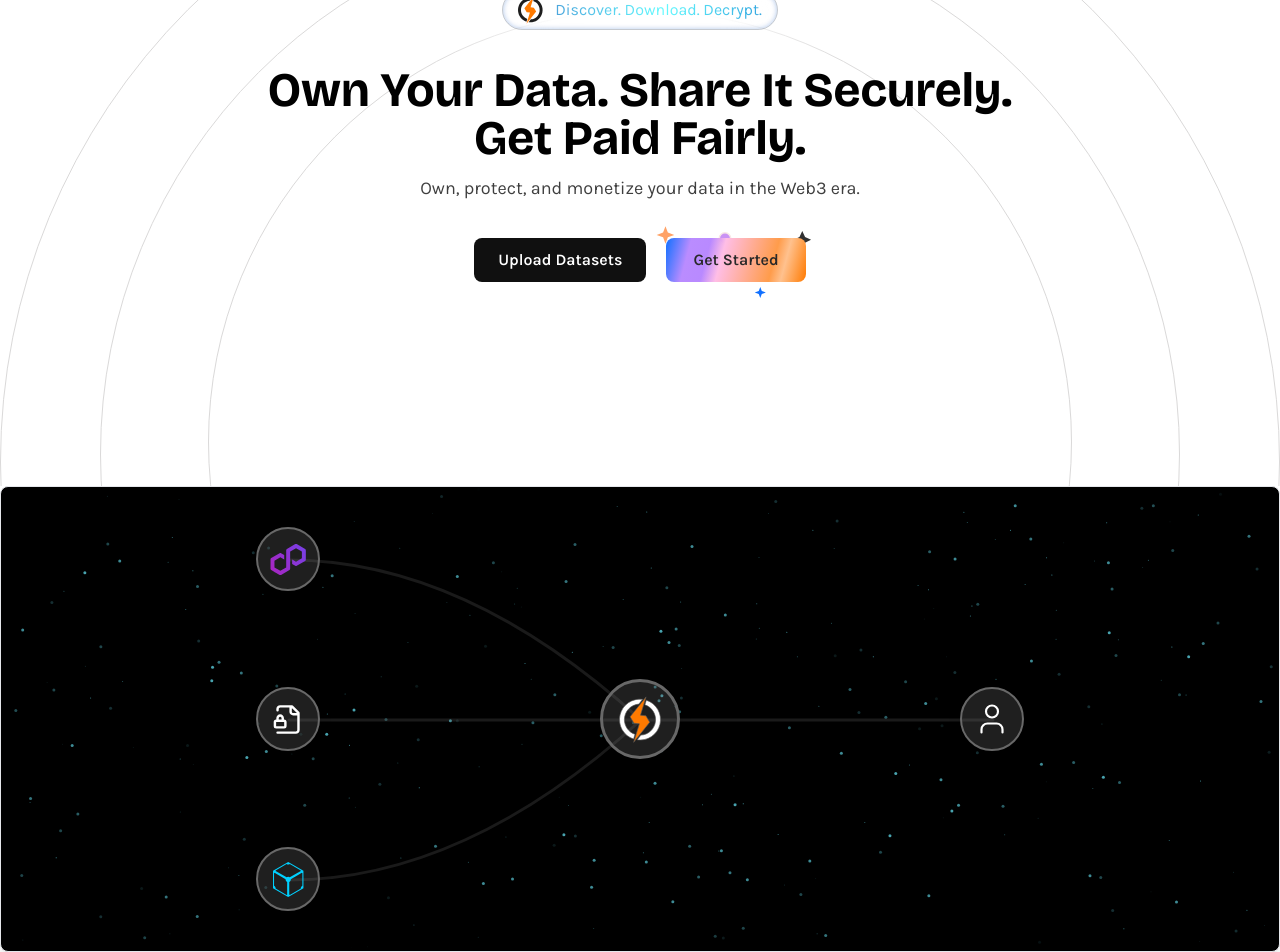
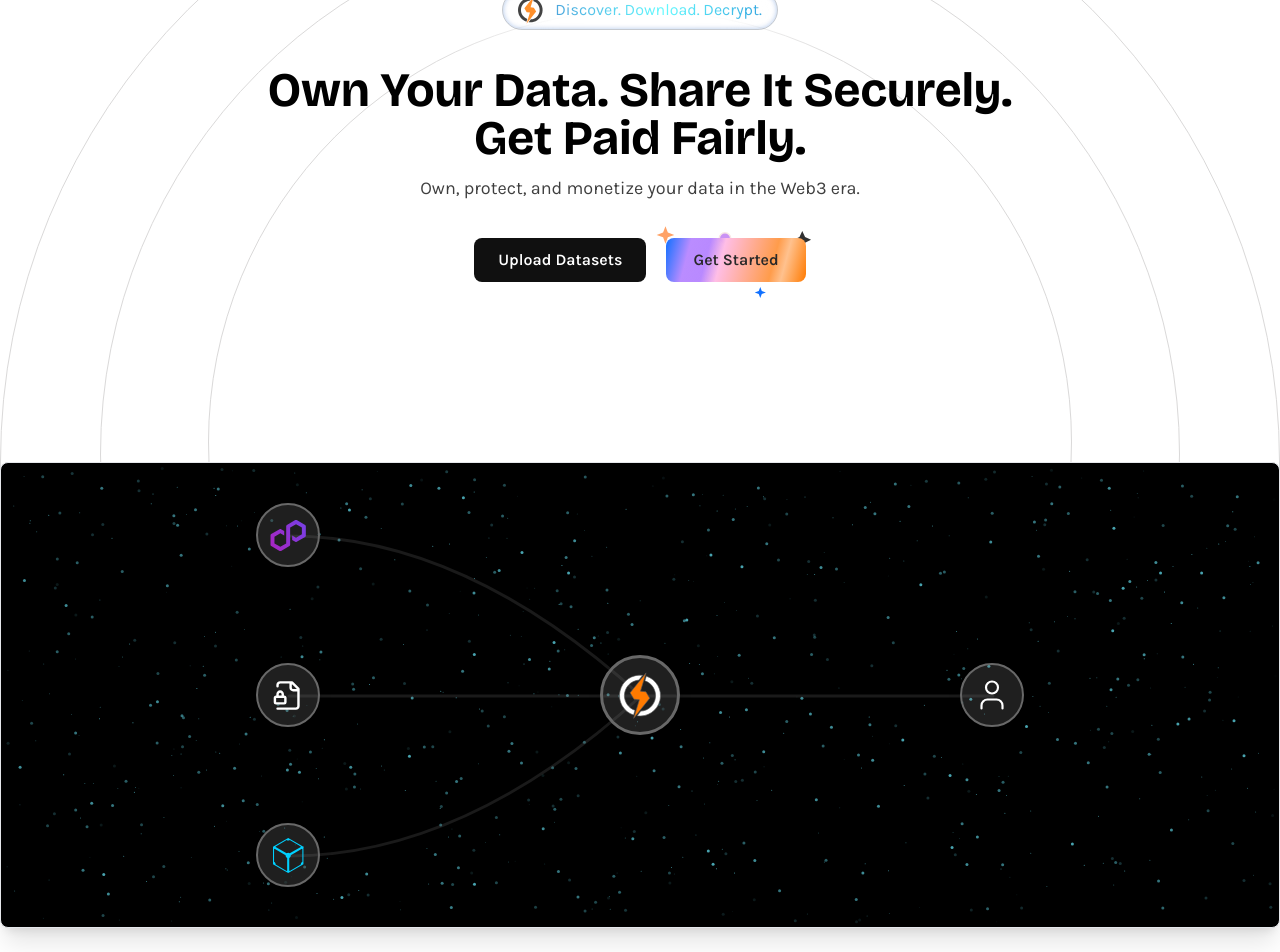
Before and after one commit to keynshare/Key-N-Share, a Next.js app in the folder client/: page / in a window 1280 px wide. Shown: the part 294-1246 px from the top of the page. Built offline with nearby package versions, Linux system fonts and the light colour scheme.

Commit message:
added animations

```diff
--- a/client/components/LandingPage/CircleBG.tsx
+++ b/client/components/LandingPage/CircleBG.tsx
@@ -1,17 +1,60 @@
+'use client'
+import { useEffect, useState } from 'react'
 
 function CircleBG() {
+  const [scrollProgress, setScrollProgress] = useState(0)
+  const [hiddenCircles, setHiddenCircles] = useState(0)
+
+  useEffect(() => {
+    const handleScroll = () => {
+      const scrollTop = window.scrollY
+      const windowHeight = window.innerHeight
+      const documentHeight = document.documentElement.scrollHeight
+
+
+      const progress = Math.min((scrollTop / (documentHeight - windowHeight)) * 100, 100)
+      setScrollProgress(progress)
+
+
+      let hidden = 0
+      if (progress > 20) hidden = 1
+      if (progress > 30) hidden = 2
+      if (progress > 40) hidden = 3
+
+      setHiddenCircles(hidden)
+    }
+
+    window.addEventListener('scroll', handleScroll)
+    return () => window.removeEventListener('scroll', handleScroll)
+  }, [])
+
   return (
     <>
     <div className="flex left-1/2 -translate-x-1/2 z-0  absolute w-screen overflow-hidden h-screen max-h-[700px] ">
 
-<div className=" w-[900px] h-[900px] xl:w-[1280px] xl:h-[1280px] absolute top-4 translate-y-5 left-1/2 -translate-x-1/2 aspect-square rounded-full border border-[#dad9d9] "/>
 
-<div className=" w-[740px] h-[740px] xl:w-[1080px] xl:h-[1080px] translate-y-28 top-4 xl:translate-y-28 absolute left-1/2 -translate-x-1/2 aspect-square rounded-full border border-[#dad9d9] "/>
+      <div
+        className={`w-[900px] h-[900px] xl:w-[1280px] xl:h-[1280px] absolute top-4 translate-y-5 left-1/2 -translate-x-1/2 aspect-square rounded-full border border-[#dad9d9] transition-opacity duration-200 ${
+          hiddenCircles >= 1 ? 'opacity-0' : 'opacity-100'
+        }`}
+      />
 
 
-<div className=" w-[558px] h-[558px] xl:w-[864px] xl:h-[864px]  translate-y-52 top-4 absolute left-1/2 -translate-x-1/2 aspect-square rounded-full border border-[#dad9d9] "/>
+      <div
+        className={`w-[740px] h-[740px] xl:w-[1080px] xl:h-[1080px] translate-y-28 top-4 xl:translate-y-28 absolute left-1/2 -translate-x-1/2 aspect-square rounded-full border border-[#dad9d9] transition-opacity duration-200 ${
+          hiddenCircles >= 2 ? 'opacity-0' : 'opacity-100'
+        }`}
+      />
 
-<div className=" h-[80vh] w-[30vw] lg:h-[65vw] lg:w-[20vw] -top-10 lg:-top-44  bg-white blur-2xl md:blur-3xl z-50 absolute left-1/2 -translate-x-1/2 aspect-square" />
+      <div
+        className={`w-[558px] h-[558px] xl:w-[864px] xl:h-[864px] translate-y-52 top-4 absolute left-1/2 -translate-x-1/2 aspect-square rounded-full border border-[#dad9d9] transition-opacity duration-200 ${
+          hiddenCircles >= 3 ? 'opacity-0' : 'opacity-100'
+        }`}
+      />
+
+
+     <div className=" h-[80vh] w-[30vw] lg:h-[65vw] lg:w-[20vw] -top-10 lg:-top-44  bg-white blur-2xl md:blur-3xl z-50 absolute left-1/2 -translate-x-1/2 aspect-square" />
+
 
     </div>
 
--- a/client/components/LandingPage/Diagram.tsx
+++ b/client/components/LandingPage/Diagram.tsx
@@ -1,5 +1,5 @@
 "use client"
-import {forwardRef, useRef} from 'react'
+import {forwardRef, useState,useEffect, useRef} from 'react'
 import BeamAnimation from '../Animations/BeamAnimation'
 import { Particles } from '../Animations/Particles'
 
@@ -85,14 +85,14 @@ const Icons = {
 }
 
 
- interface BeamAnimationDemoProps {
+ interface DiagramProp {
   className?: string
   icons?: typeof Icons
   beamColor?: string
   beamSpeed?: number
 }
 
-export const Diagram: React.FC<BeamAnimationDemoProps> = ({
+export const Diagram: React.FC<DiagramProp> = ({
   className,
   icons = Icons,
 
@@ -104,7 +104,25 @@ export const Diagram: React.FC<BeamAnimationDemoProps> = ({
   const div3Ref = useRef<HTMLDivElement>(null)
   const div4Ref = useRef<HTMLDivElement>(null)
   const div5Ref = useRef<HTMLDivElement>(null)
+   const [particleCount, setParticleCount] = useState<number>(200)
 
+  useEffect(() => {
+
+    const updateParticleCount = () => {
+      if (window.innerWidth < 640) {
+        setParticleCount(100)
+      } else if (window.innerWidth < 1024) {
+        setParticleCount(200)
+      } else {
+        setParticleCount(800)
+      }
+    }
+
+    updateParticleCount()
+
+    window.addEventListener('resize', updateParticleCount)
+    return () => window.removeEventListener('resize', updateParticleCount)
+  }, [])
 
   return (
    <>
@@ -112,7 +130,7 @@ export const Diagram: React.FC<BeamAnimationDemoProps> = ({
 
     <div
       className={cn(
-        "relative flex w-full  mx-auto items-center justify-center bg-black overflow-hidden rounded-lg border bg-background",
+        "relative flex w-full  mx-auto items-center -translate-y-6 justify-center bg-black overflow-hidden rounded-lg border bg-background",
         "p-4 sm:p-6 md:p-10 md:shadow-xl",
         className,
       )}
@@ -120,8 +138,8 @@ export const Diagram: React.FC<BeamAnimationDemoProps> = ({
     >
         <Particles
           className="absolute inset-0"
-        quantity={300}
-        ease={80}
+        quantity={particleCount}
+        ease={30}
         color='#67e8f9'
         size={0.5}
         refresh/>
--- a/client/components/LandingPage/HeroSection.tsx
+++ b/client/components/LandingPage/HeroSection.tsx
@@ -1,37 +1,66 @@
+'use client'
+import { useEffect, useState } from 'react'
 import CircleBG from './CircleBG'
 import Logo from '@/public/logo.svg'
 import Image from 'next/image'
 import PrimaryBtn from '../SharedComponents/PrimaryBtn'
 import SecondaryBtn from '../SharedComponents/SecondaryBtn'
 import Diagram from './Diagram'
+
 function HeroSection() {
+  const [isVisible, setIsVisible] = useState(false)
+
+  useEffect(() => {
+    const timer = setTimeout(() => {
+      setIsVisible(true)
+    }, 100)
+    return () => clearTimeout(timer)
+  }, [])
+
   return (
     <>
    <CircleBG/>
 
    <div className='flex flex-col z-50 relative items-center gap-9 justify-center h-screen md:h-[580px] xl:h-[700px] w-screen px-[5vw] '>
 
-      <div className='flex justify-center items-center gap-3 [background:#192B42/25] backdrop-blur-xl shadow-[0_0_5px_0_#004CBE50_inset]  px-[15px] py-[5px]  rounded-full border-[0.75px] border-[rgba(25,43,66,0.25)]'>
+      <div className={`flex justify-center items-center gap-3 [background:#192B42/25] backdrop-blur-xl shadow-[0_0_5px_0_#004CBE50_inset] px-[15px] py-[5px] rounded-full border-[0.75px] border-[rgba(25,43,66,0.25)] transform transition-all duration-1000 ease-out ${
+        isVisible ? 'translate-y-0 opacity-100 scale-100' : 'translate-y-8 opacity-0 scale-95'
+      } hover:scale-105 hover:shadow-[0_0_15px_0_#004CBE70_inset] transition-all duration-300`}>
 
-        <Image src={Logo} alt='Key N Share' className="w-[18px] sm:w-[25px]" />
-          <p className='text-[#004CBE] text-xs sm:text-base shiny-text'>  Discover. Download. Decrypt.</p>
+        <Image src={Logo} alt='Key N Share' className="w-[18px] sm:w-[25px] animate-pulse" />
+        <p className='text-[#004CBE] text-xs sm:text-base shiny-text animate-pulse'>  Discover. Download. Decrypt.</p>
 
       </div>
 
-
-      <div className='flex flex-col items-center justify-center gap-3'>
-        <h1 className='font-bricola font-extrabold sm:font-bold text-lg sm:text-3xl md:text-[31px] lg:text-[42px]  xl:text-5xl w-[320px] sm:w-3/4 text-center'>Own Your Data. Share It Securely. Get Paid Fairly.</h1>
-        <p className='text-[#3F3F3F] text-center text-base md:text-lg'> Own, protect, and monetize your data in the Web3 era. </p>
+      <div className={`flex flex-col items-center justify-center gap-3 transform transition-all duration-1000 ease-out delay-300 ${
+        isVisible ? 'translate-y-0 opacity-100' : 'translate-y-12 opacity-0'
+      }`}>
+        <h1 className='font-bricola font-extrabold sm:font-bold text-lg sm:text-3xl md:text-[31px] lg:text-[42px] xl:text-5xl w-[320px] sm:w-3/4 text-center '>
+          Own Your Data. Share It Securely. Get Paid Fairly.
+        </h1>
+        <p className='text-[#3F3F3F] text-center text-base md:text-lg animate-fade-in-up delay-500  '>
+          Own, protect, and monetize your data in the Web3 era.
+        </p>
       </div>
 
-      <div className='flex flex-wrap items-center justify-center  gap-5'>
-        <SecondaryBtn>Upload Datasets</SecondaryBtn>
-        <PrimaryBtn sparkelClass='sm:!-top-3 -top-[15px]  w-[200px] ' className={'w-[156px] sm:w-fit'} >Get Started</PrimaryBtn>
+      <div className={`flex flex-wrap items-center justify-center gap-5 transform transition-all duration-1000 ease-out delay-600 ${
+        isVisible ? 'translate-y-0 opacity-100 scale-100' : 'translate-y-16 opacity-0 scale-90'
+      }`}>
+
+          <SecondaryBtn>Upload Datasets</SecondaryBtn>
+
+
+          <PrimaryBtn sparkelClass='sm:!-top-3 -top-[15px] w-[200px]' className={'w-[156px] sm:w-fit'}>Get Started</PrimaryBtn>
+
       </div>
 
    </div>
 
-   <Diagram/>
+   <div className={`transform transition-all duration-1000 ease-out delay-900 ${
+     isVisible ? 'translate-y-0 opacity-100' : 'translate-y-20 opacity-0'
+   }`}>
+     <Diagram/>
+   </div>
 
     </>
   )
--- a/client/components/Navbar.tsx
+++ b/client/components/Navbar.tsx
@@ -26,6 +26,14 @@ function Navbar() {
   const timeoutRef = useRef<NodeJS.Timeout | null>(null);
   const [IsScrolled, setIsScrolled] = useState<boolean>(false);
   const [menuOpen, setMenuOpen] = useState<boolean>(false);
+  const [isVisible, setIsVisible] = useState<boolean>(false);
+
+  useEffect(() => {
+    const timer = setTimeout(() => {
+      setIsVisible(true);
+    }, 100);
+    return () => clearTimeout(timer);
+  }, []);
 
   useEffect(() => {
     const currentIndex = navLinks.findIndex((link) => link.href === pathname);
@@ -88,12 +96,15 @@ function Navbar() {
               : 'p-0 gap-[18px] w-full bg-transparent'
           )}
         >
-          <div className="text-[29px] flex items-center gap-[18px] font-bold text-black">
+
+          <div className={`text-[29px] flex items-center gap-[18px] font-bold text-black transform transition-all duration-700 ease-out ${
+            isVisible ? 'translate-x-0 opacity-100 scale-100' : 'translate-x-[-50px] opacity-0 scale-95'
+          } `}>
             <Image
               src={Logo}
               alt="Key N Share"
               width={43}
-              className="w-[30px] xl:w-[43.38px]"
+              className="w-[30px] xl:w-[43.38px] "
             />
             <p
               className={clsx(
@@ -105,12 +116,14 @@ function Navbar() {
             </p>
           </div>
 
-
-          <div className="relative hidden lg:block w-fit">
+          {/* Navigation Links with Animation */}
+          <div className={`relative hidden lg:block w-fit transform transition-all duration-700 ease-out delay-200 ${
+            isVisible ? 'translate-y-0 opacity-100 scale-100' : 'translate-y-[-30px] opacity-0 scale-95'
+          }`}>
             <div
               ref={containerRef}
               className={clsx(
-                'flex justify-center items-center p-[3px] transition-all duration-500 ease-in-out',
+                'flex justify-center items-center p-[3px] transition-all duration-500 ease-in-out hover:shadow-lg',
                 IsScrolled
                   ? 'rounded-none border-none backdrop-blur-none bg-transparent'
                   : 'rounded-full border border-[#d7d6d6cc] backdrop-blur-sm bg-[#DBF0FF]/30'
@@ -122,29 +135,46 @@ function Navbar() {
                   href={link.href}
                   onMouseEnter={() => handleMouseEnter(index)}
                    onMouseLeave={handleMouseLeave}
-                  className={clsx( IsScrolled ? 'rounded-2xl ' : 'rounded-full ' ,'relative z-20 px-5  py-[8px] transition-colors duration-300 text-black')}
+                  className={clsx(
+                    IsScrolled ? 'rounded-2xl ' : 'rounded-full ',
+                    'relative z-20 px-5 py-[8px] transition-all duration-300 text-black hover:text-[#004CBE] hover:scale-105 transform'
+                  )}
                 >
                   {link.label}
                 </Link>
               ))}
               {/* Sliding BG */}
               <span
-                className={clsx( IsScrolled ? 'rounded-[10px]' : 'rounded-full',"absolute top-[3px] z-10 border border-gray-100  backdrop-blur-sm transition-all opacity-10 duration-300 ease-in-out [background:linear-gradient(89deg,rgba(0,0,0,0.01)_11.29%,rgba(0,102,255,0.25)_96.93%)]")}
+                className={clsx(
+                  IsScrolled ? 'rounded-[10px]' : 'rounded-full',
+                  "absolute top-[3px] z-10 border border-gray-100 backdrop-blur-sm transition-all opacity-10 duration-300 ease-in-out [background:linear-gradient(89deg,rgba(0,0,0,0.01)_11.29%,rgba(0,102,255,0.25)_96.93%)]"
+                )}
                 style={tabStyle}
               />
             </div>
           </div>
 
-
-
-          <div className=" hidden lg:flex items-center gap-5">
+          {/* Auth Buttons with Animation */}
+          <div className={`hidden lg:flex items-center gap-5 transform transition-all duration-700 ease-out delay-400 ${
+            isVisible ? 'translate-x-0 opacity-100 scale-100' : 'translate-x-[50px] opacity-0 scale-95'
+          }`}>
+            <div className="animate-bounce-slow">
               <SecondaryBtn>Login</SecondaryBtn>
+            </div>
+            <div className="animate-bounce-slow delay-200">
               <PrimaryBtn>Register</PrimaryBtn>
             </div>
+          </div>
 
-
-            <div className="lg:hidden text-black flex bg-[#DBF0FF]/30 backdrop-blur-sm p-2 px-3 border border-gray-100 aspect-square rounded-full items-center">
-          <button onClick={() => setMenuOpen(!menuOpen)} aria-label="Toggle Menu">
+          {/* Mobile Menu Button with Animation */}
+          <div className={`lg:hidden text-black flex bg-[#DBF0FF]/30 backdrop-blur-sm p-2 px-3 border border-gray-100 aspect-square rounded-full items-center transform transition-all duration-700 ease-out delay-400 hover:scale-110 hover:shadow-lg ${
+            isVisible ? 'translate-y-0 opacity-100 scale-100' : 'translate-y-[-20px] opacity-0 scale-95'
+          }`}>
+            <button
+              onClick={() => setMenuOpen(!menuOpen)}
+              aria-label="Toggle Menu"
+              className="transition-all duration-300 hover:rotate-90"
+            >
               {menuOpen ? 'X' : '|||'}
             </button>
           </div>
@@ -156,24 +186,33 @@ function Navbar() {
 
 
       </div>
-       {/* Mobile Menu */}
+       {/* Mobile Menu with Animation */}
       {menuOpen && (
-        <div className="lg:hidden mt-4 fixed  flex w-[90%] md:w-[95%]  justify-between gap-3 bg-[#DBF0FF]/30 backdrop-blur-xl border rounded-xl p-4 shadow-lg transition-all duration-300">
-        <div className="lg:hidden mt-4  flex flex-col  gap-3">
-          {navLinks.map((link) => (
+        <div className={`lg:hidden mt-4 fixed flex w-[90%] md:w-[95%] justify-between gap-3 bg-[#DBF0FF]/30 backdrop-blur-xl border rounded-xl p-4 shadow-lg transform transition-all duration-500 ease-out ${
+          menuOpen ? 'translate-y-0 opacity-100 scale-100' : 'translate-y-[-20px] opacity-0 scale-95'
+        }`}>
+        <div className="lg:hidden mt-4 flex flex-col gap-3">
+          {navLinks.map((link, index) => (
             <Link
               key={link.href}
               href={link.href}
               onClick={() => setMenuOpen(false)}
-              className="text-black text-lg  font-medium hover:text-blue-600 transition"
+              className={`text-black text-lg font-medium hover:text-blue-600 transition-all duration-300 transform hover:translate-x-2 hover:scale-105 ${
+                isVisible ? 'opacity-100' : 'opacity-0'
+              }`}
+              style={{ transitionDelay: `${index * 100}ms` }}
             >
               {link.label}
             </Link>
           ))}
+          <div className="animate-bounce-slow">
             <SecondaryBtn className={'w-[156px]'} >Login</SecondaryBtn>
+          </div>
+          <div className="animate-bounce-slow delay-200">
             <PrimaryBtn sparkelClass='sm:!-top-3 -top-[15px]  w-[180px] ' className={'w-[156px]'}>Register</PrimaryBtn>
           </div>
-        <div className="w-full  bg-gray-300">
+        </div>
+        <div className="w-full bg-gray-300">
 
         </div>
         </div>
```
Also changed, not shown: client/components/Animations/Particles.tsx (+4 -3 lines). Lines whose indentation alone changed are shown as unchanged.
